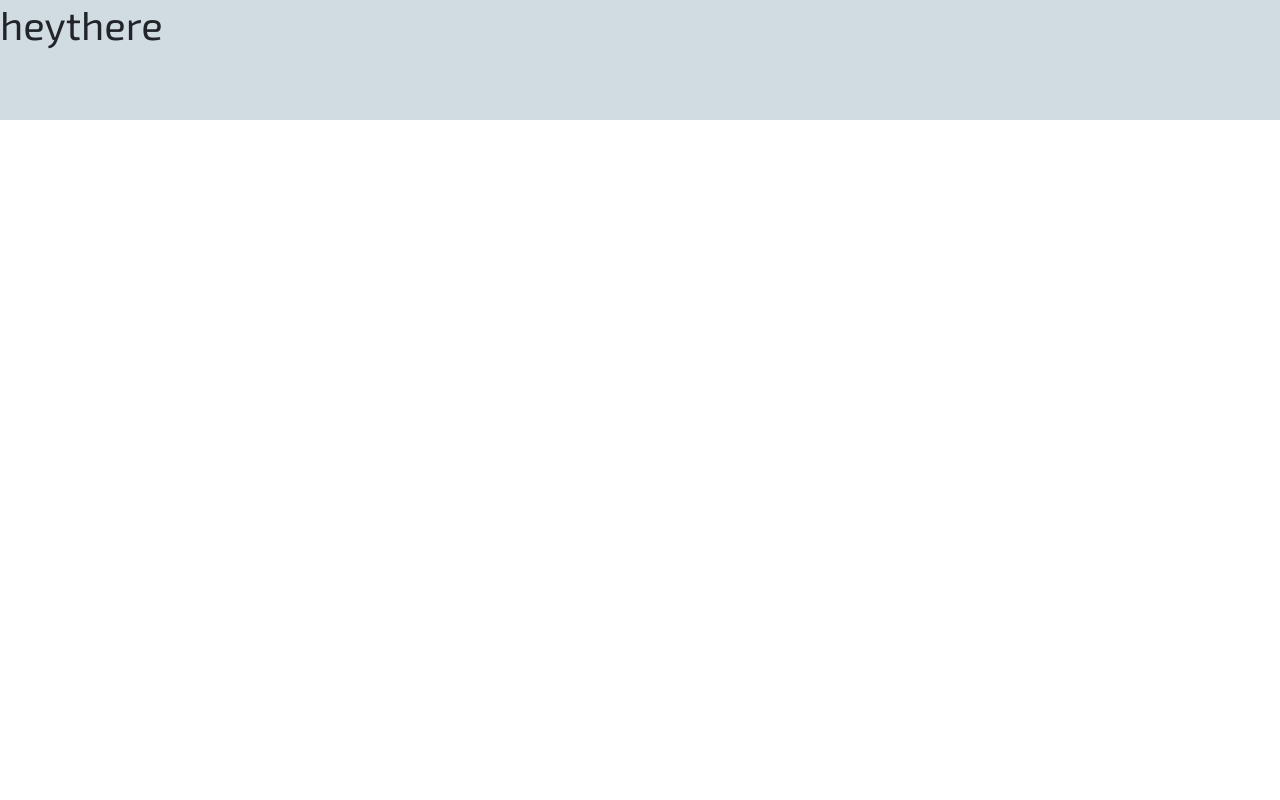
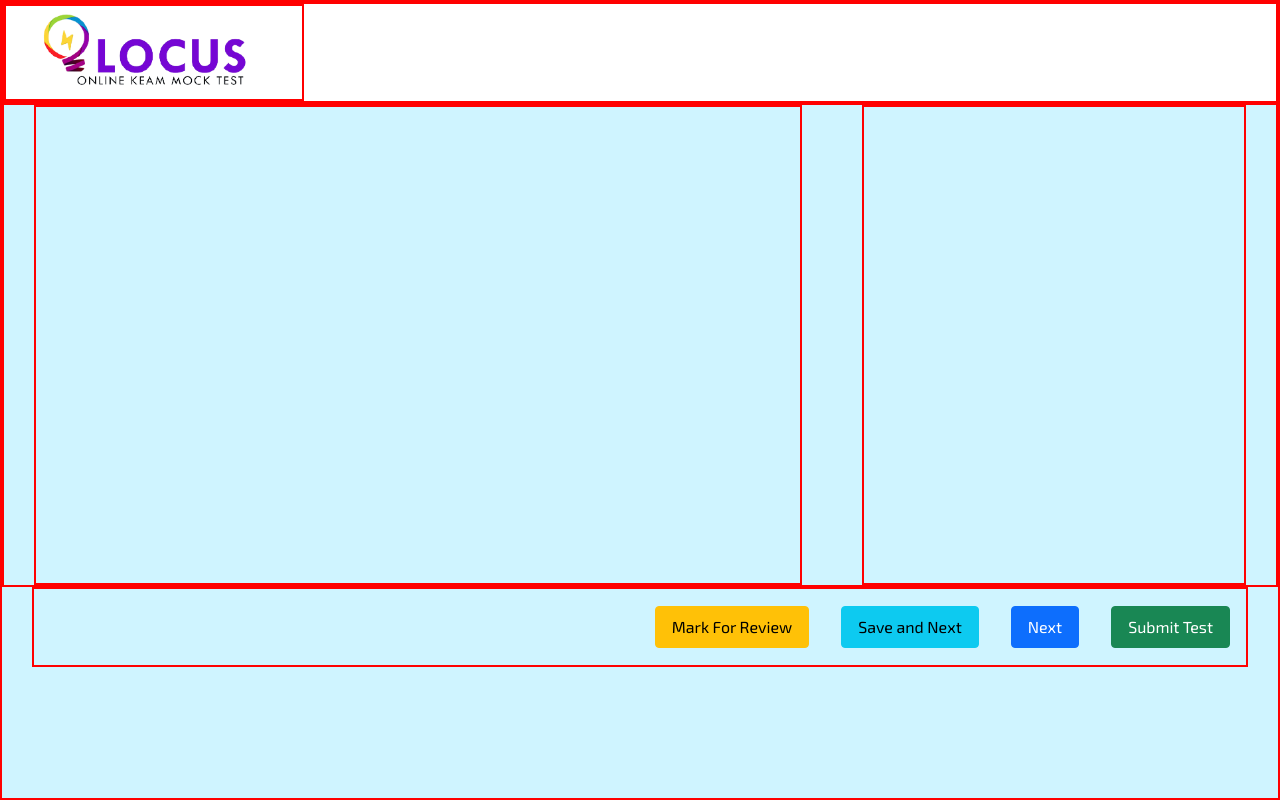
Before and after one commit to aswinap13/locus, a React (Create React App) app: page /exam in a window 1280 px wide. Built offline with nearby package versions, Linux system fonts and the light colour scheme.

Commit message:
Exam control module

```diff
--- a/src/App.module.css
+++ b/src/App.module.css
@@ -1,8 +1,8 @@
+
 .App{
   background-color: #d0dbe2;
   font-family: 'Exo 2', sans-serif;width: 100%;
   height: 100%;
-  padding-bottom: 4rem;
  }
  .btn:focus {
      outline: none;
--- a/src/examination/ChoseField.jsx
+++ b/src/examination/ChoseField.jsx
@@ -6,7 +6,7 @@ import classes from  './examination.module.css';
 
 
   return (
-        <div className={classes.question}>
+        <div className={classes.choseField}>
 
 
         </div>
--- a/src/examination/ExamControl.jsx
+++ b/src/examination/ExamControl.jsx
@@ -1,13 +1,32 @@
 import React,{useState} from 'react'
 import 'bootstrap/dist/css/bootstrap.min.css';
+import styles from  '../user/userhome.module.css';
 import classes from  './examination.module.css';
+import Timer from './Timer';
+import Question from './Question';
+import ChoseField from './ChoseField';
 
  const ExamControl=() => {
 
 
   return (
         <div className={classes.examcontrol}>
-            <h1>heythere</h1>
+            <div className={classes.head}>
+                <logo>
+                <img src={require('../img/locuscetlogo.png')} className={styles.logoimg}></img>
+                </logo>
+                <Timer/>
+            </div>
+            <div className={classes.body}>
+                <Question/>
+                <ChoseField/>
+            </div>
+            <div className={classes.footer}>
+                <button className={`${classes.btn} btn btn-warning`}>Mark For Review</button>
+                <button className={`${classes.btn} btn btn-info`}>Save and Next</button>
+                <button className={`${classes.btn} btn btn-primary`}>Next</button>
+                <button className={`${classes.btn} btn btn-success`}>Submit Test</button>
+            </div>
 
         </div>
     )
--- a/src/examination/Timer.jsx
+++ b/src/examination/Timer.jsx
@@ -6,7 +6,7 @@ import classes from  './examination.module.css';
 
 
   return (
-        <div className={classes.question}>
+        <div className={classes.timer}>
 
 
         </div>
--- a/src/examination/examination.module.css
+++ b/src/examination/examination.module.css
@@ -0,0 +1,61 @@
+.examcontrol{
+    border: 2px solid red;
+    height: 100vh;
+    background: rgb(207, 244, 255);
+    display: flex;
+    flex-direction: column;
+}
+.head{
+    border: 2px solid red;
+    background: #fff ;
+    display: flex;
+    flex-direction: row;
+    justify-content: space-between;
+    align-items: center;
+}
+.head img{
+    border: 2px solid red;
+    padding: 0;
+    margin: 0 !important;
+}
+.body{
+    border: 2px solid red;
+    display: flex;
+    justify-content: space-around;
+    align-items: center;
+    flex-direction: row;
+}
+.question{
+    border: 2px solid red;
+    width: 60vw;
+    height: 60vh;
+}
+.choseField{
+    border: 2px solid red;
+    width: 30vw;
+    height: 60vh;
+}
+.footer{
+    display: flex;
+    margin: 0 auto;
+    text-align: center;
+    width: 95vw;
+    border: 2px solid red;
+    height: 10vh;
+    justify-content: flex-end;
+    align-items: center;
+}
+.footer button{
+    box-shadow: none;
+    padding: 0.5rem 1rem;
+    margin: 1rem;
+}
+.btn{
+    outline: none;
+    box-shadow: none;
+    outline: none ;
+}
+.btn:focus{
+    box-shadow: none;
+    outline: none;
+}
--- a/src/user/userhome.module.css
+++ b/src/user/userhome.module.css
@@ -83,3 +83,19 @@ body{
     max-width: 300px;
     margin-bottom: 2rem;
 }
+@media screen and (max-width: 760px) {
+    .aboutuser{
+    height: 30vh;
+    padding: 0rem;
+    }
+    .aboutuser h1{
+        margin-top: 30px;
+            font-size: 15px;
+            padding: .8rem 2rem;
+    }
+    .userhome{
+        height: 100%;
+        text-align: center;
+    }
+
+}
```
